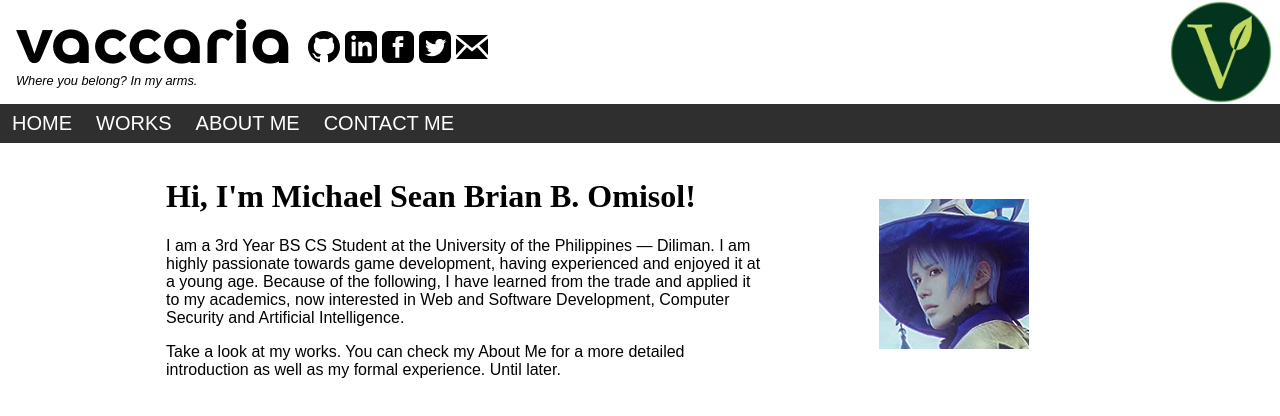
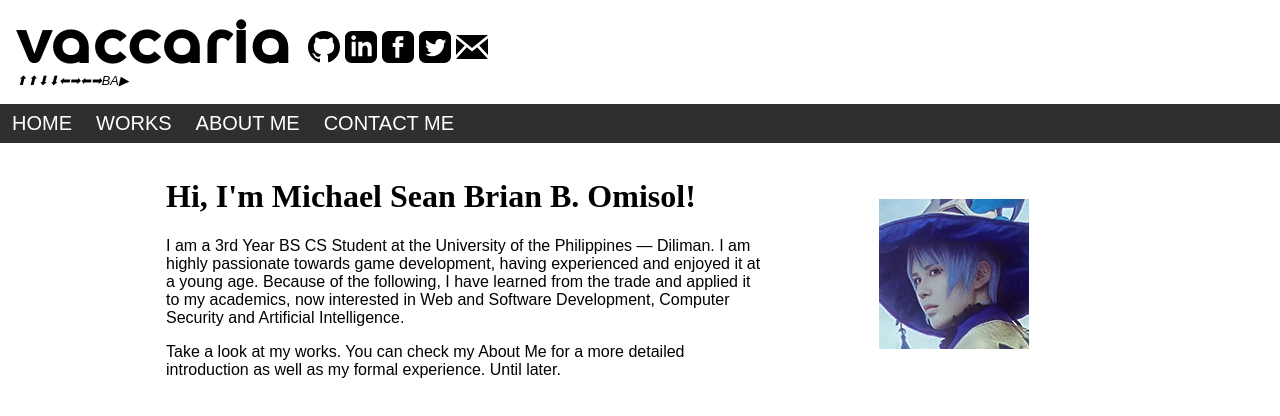
Before and after one commit to FlamingHerb/NewWebsite, a SvelteKit app: page / in a window 1280 px wide. Shown: the top 416 px of the page. Built offline with nearby package versions, Linux system fonts and the light colour scheme.

Commit message:
:lipstick: Removed logo.

```diff
--- a/src/lib/taglines.json
+++ b/src/lib/taglines.json
@@ -1,23 +1,11 @@
 [
-    "I think I've told you that I've fallen... BY LOLA AMOUR?!",
-    "Closer than before... BY LOLA AMOUR?!",
-    "Time to WRITE MY WRONG.",
     "Are you a bot?",
     "Blood-driven.",
-    "Wilson's hands' still runs red.",
     "I believe I am the main character and rest of you are an illusion / NPCs",
     "Experimentation is the best way to make discoveries. Experiment with everything.",
     "The V in Vaccaria stands for Vaccaria.",
     "If you see the tagline getting wonky, then it's working properly.",
-    "How is this game 30 GB? Did you accidentally pirated a 1080P H24-Codec 24-Episode anime and included it in the package?",
-    "The user above is charged with multiple levels of mindfuckery.",
-    "I hate modern UI/UX design.",
     "Shamelessly ripped off the style of RPGMaker.net and is proud of it.",
-    "LET HIM COOK!",
-    "YOU'RE LETTING HIM COOK TOO MUCH!",
-    "Si idol pala to eh?!",
-    "Where you belong? In my arms.",
     "⬆⬆⬇⬇⬅➡⬅➡BA▶",
-    "AMBATUBLOU.",
     "'Originality is nothing but judicious imitation. The most original gamedevs borrowed one from another.' ~Voltaire"
 ]
--- a/src/routes/+layout.svelte
+++ b/src/routes/+layout.svelte
@@ -38,7 +38,7 @@
       <p id="tagline">{tagline}</p>
     </div>
   </div>
-  <img id="logo" src="/images/fa.webp" alt="segs">
+  <!-- <img id="logo" src="/images/fa.webp" alt="segs"> -->
 </div>
 <div class="nav">
   <a class="{$page.route.id === '/' ? 'current' : ''}" href="/">HOME</a>
@@ -95,9 +95,6 @@
     }
   }
 
-  #tophead {
-    min-height: 102px;
-  }
 
   #logo {
     margin-left: 1em;
```
